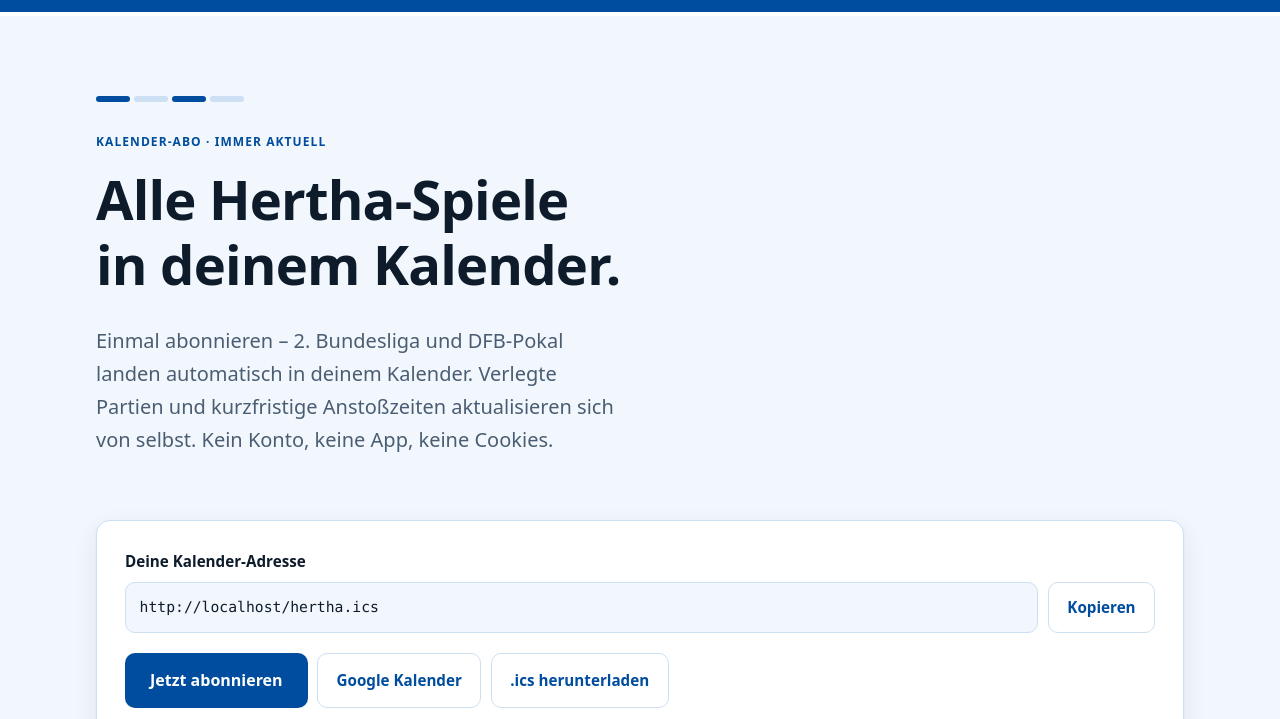
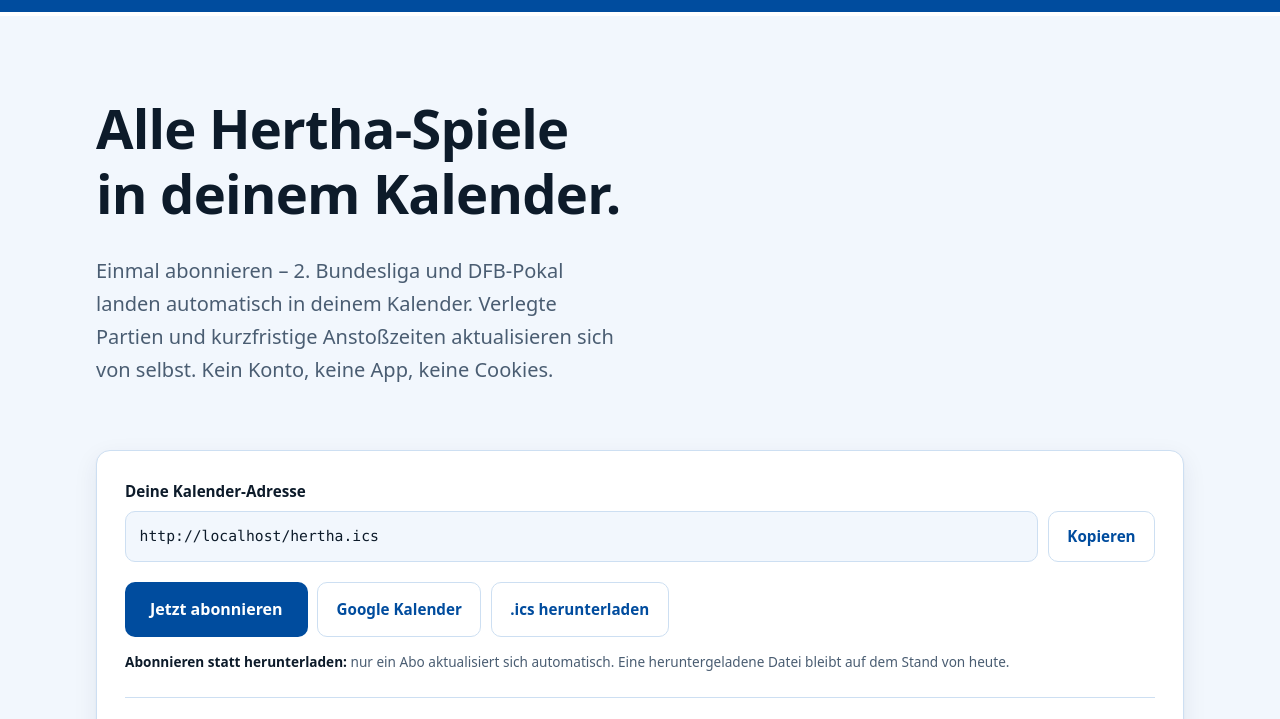
Before and after one commit to Frizzay/hertha-cal, a website: page public/index.html in a window 1280 px wide. Shown: the part 47-766 px from the top of the page. Drawn offline with Linux system fonts and the light colour scheme; no server answers.

Commit message:
change styling

```diff
--- a/public/index.html
+++ b/public/index.html
@@ -36,8 +36,6 @@
 
   <div class="wrap">
     <section class="hero">
-      <div class="stripes" aria-hidden="true"><i></i><i></i><i></i><i></i></div>
-      <p class="eyebrow">Kalender-Abo · immer aktuell</p>
       <h1>Alle Hertha-Spiele<br>in deinem Kalender.</h1>
       <p class="lead">
         Einmal abonnieren – 2. Bundesliga und DFB-Pokal landen automatisch in deinem
--- a/public/styles.css
+++ b/public/styles.css
@@ -102,13 +102,6 @@ a:hover { color: var(--accent-hover); }
 
 .hero { padding: clamp(2.5rem, 7vw, 5rem) 0 1rem; }
 .hero .lead { font-size: clamp(1.05rem, 2.2vw, 1.25rem); color: var(--text-muted); max-width: 46ch; }
-.eyebrow {
-  display: inline-block; text-transform: uppercase; letter-spacing: 0.09em;
-  font-size: 0.75rem; font-weight: 700; color: var(--accent); margin-bottom: 0.9rem;
-}
-.stripes { display: flex; gap: 4px; margin-bottom: 1.6rem; }
-.stripes i { display: block; height: 6px; width: 34px; border-radius: 3px; background: var(--accent); }
-.stripes i:nth-child(even) { background: var(--border); }
 
 /* ---------- Karten ---------- */
 
```
